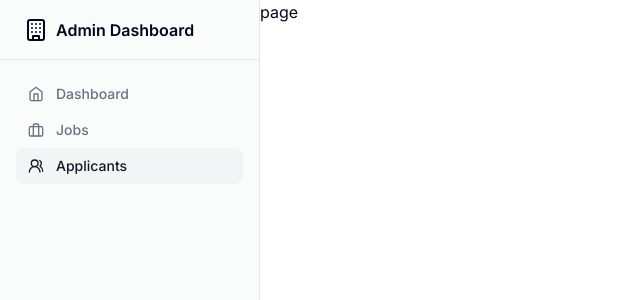
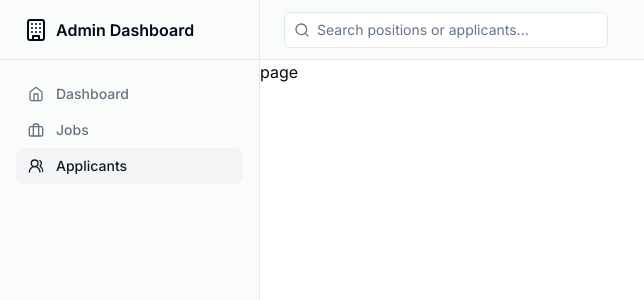
Before and after one commit to armans-code/jobhub, a Next.js app: page /admin/applicants in a window 1280 px wide. Shown: the top 300 px of the page, without its empty margins (0-644 px from the left). Built offline with nearby package versions, Linux system fonts and the light colour scheme.

Commit message:
feat: added AdminHeader component to admin layout

```diff
--- a/src/app/(pages)/admin/layout.tsx
+++ b/src/app/(pages)/admin/layout.tsx
@@ -1,5 +1,6 @@
 import React from 'react';
 import Sidebar from '../../../components/admin/Sidebar';
+import AdminHeader from '../../../components/admin/AdminHeader';
 
 export default async function MarketingLayout({
   children,
@@ -9,7 +10,10 @@ export default async function MarketingLayout({
   return (
     <div className='grid min-h-screen w-full lg:grid-cols-[260px_1fr]'>
       <Sidebar />
-      <main className='flex-1'>{children}</main>
+      <div className='flex flex-col'>
+        <AdminHeader />
+        <main className='flex-1'>{children}</main>
+      </div>
     </div>
   );
 }
--- /dev/null
+++ b/src/components/admin/AdminHeader.tsx
@@ -0,0 +1,24 @@
+import { SearchIcon } from 'lucide-react';
+import React from 'react';
+import { Input } from '../ui/input';
+
+function AdminHeader() {
+  return (
+    <header className='flex h-14 lg:h-[60px] items-center gap-4 border-b bg-gray-100/40 px-6'>
+      <div className='w-full flex-1'>
+        <form>
+          <div className='relative'>
+            <SearchIcon className='absolute left-2.5 top-2.5 h-4 w-4 text-gray-500' />
+            <Input
+              className='w-full bg-white shadow-none appearance-none pl-8 md:w-2/3 lg:w-1/3'
+              placeholder='Search positions or applicants...'
+              type='search'
+            />
+          </div>
+        </form>
+      </div>
+    </header>
+  );
+}
+
+export default AdminHeader;
```
